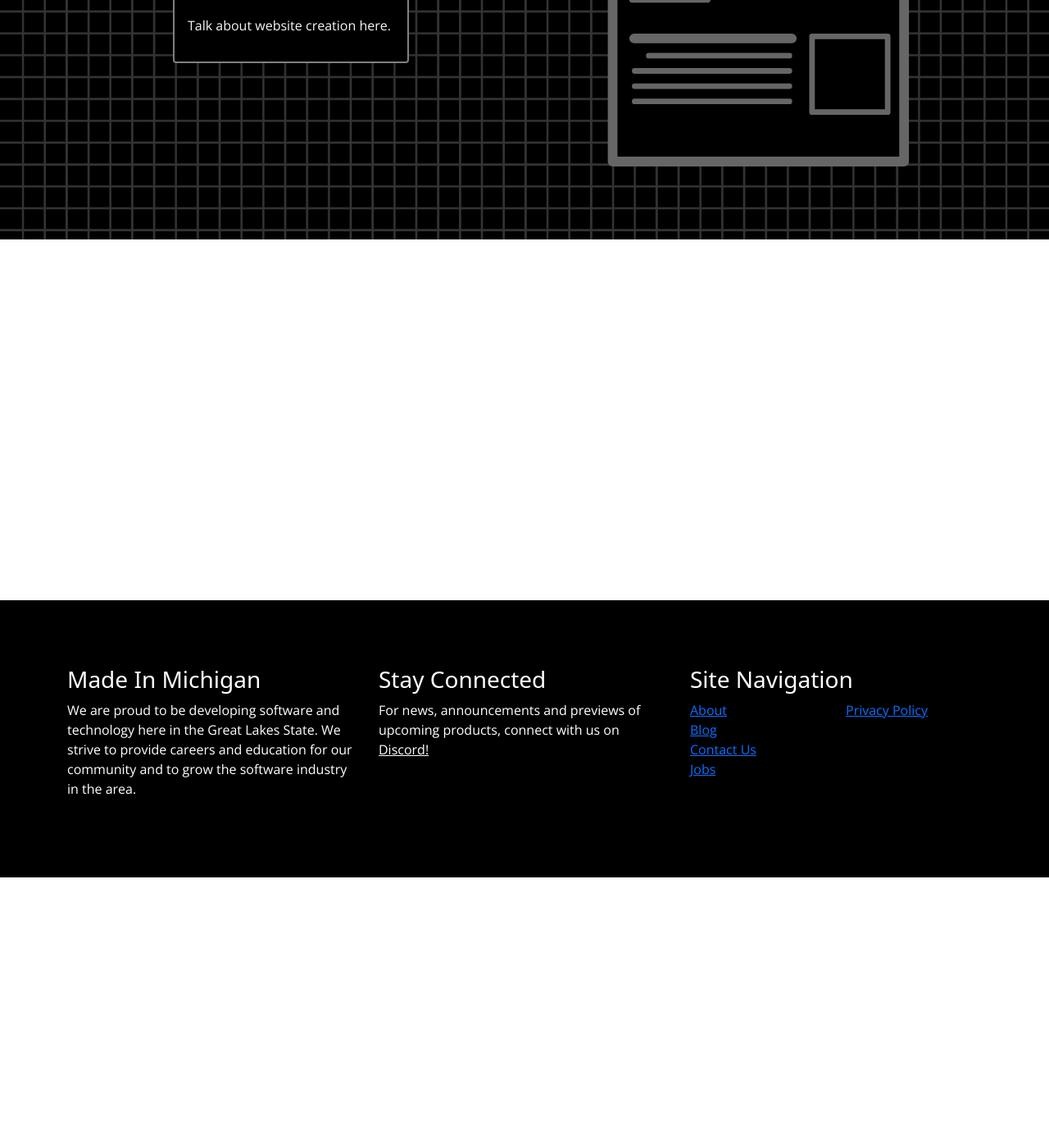
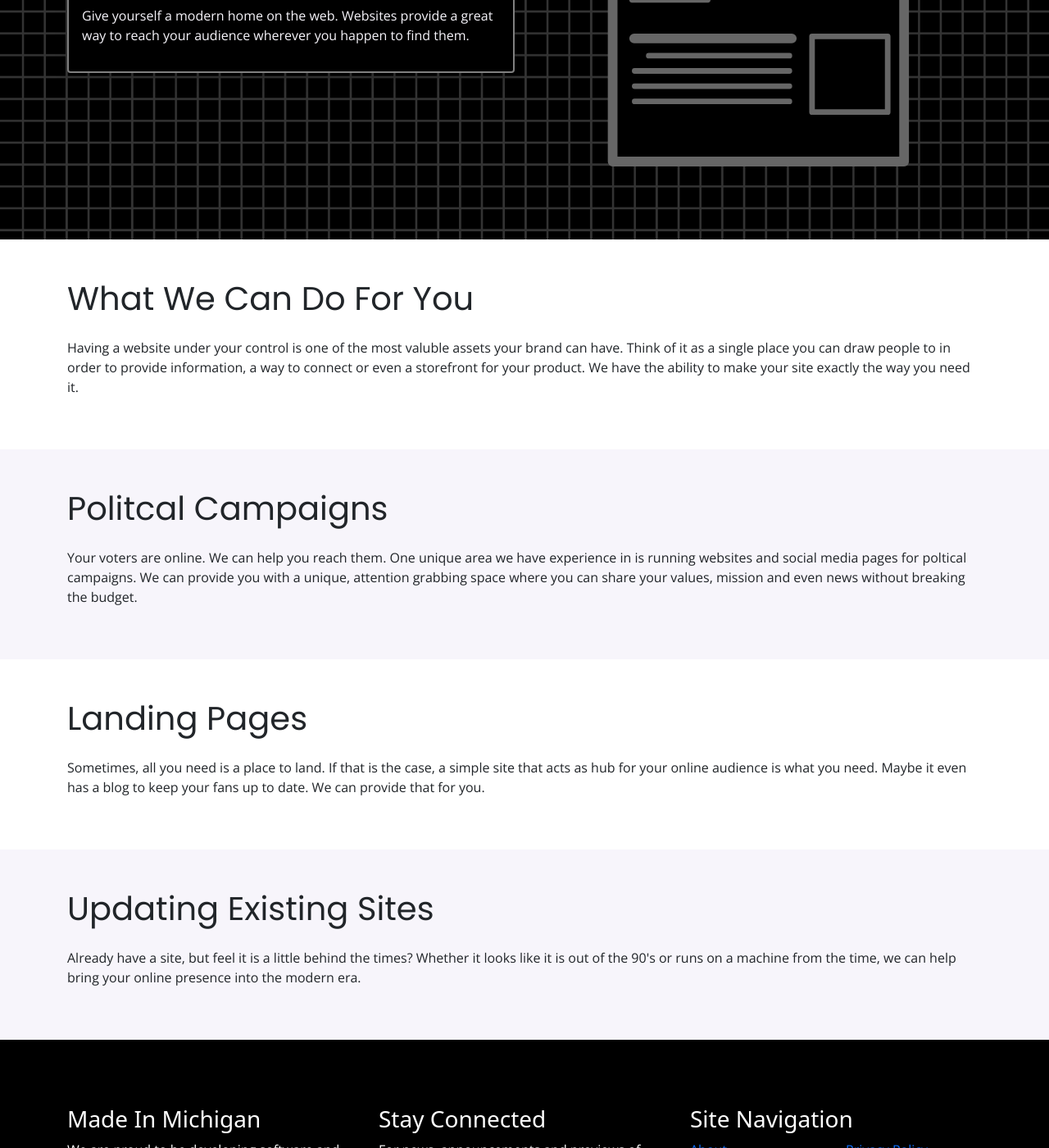
Before and after one commit to SaltFreeInteractive/SaltFreeInteractive.github.io, a Jekyll site: the page built from _services/website-creation.md, in a window 1280 px wide and 1400 px high, scrolled down 330 px. Shown: the whole window at 82% size. Built offline with Jekyll 4.4.1, drawn with Linux system fonts in a browser that asks for light colours.

Commit message:
Updated site content
- Updated content for game development, media creation, software development and website creation.
- Added product banner image for Stardust Hyperdrive.

```diff
--- a/_layouts/breakdown.html
+++ b/_layouts/breakdown.html
@@ -22,7 +22,7 @@ layout: default
 
 {% assign posts = site.posts | where: "categories", page.category %}
 {% if posts.size > 0 %}
-<div class="py-3">
+<div class="py-5">
     <div class="container">
         <h1 class="mb-3">Lastest Blog Posts</h1>
         <div class="row row-cols-1 row-cols-md-3 g-4">
--- a/_services/website-creation.md
+++ b/_services/website-creation.md
@@ -7,6 +7,34 @@ category: website-creation
 order: 1
 ---
 
-Talk about website creation here.
+Give yourself a modern home on the web. Websites provide a great way to reach your audience wherever you happen to find them.
 
 <!--more-->
+
+<div class="py-5">
+  <div class="container">
+    <h1 class="pb-3">What We Can Do For You</h1>
+    <p>Having a website under your control is one of the most valuble assets your brand can have. Think of it as a single place you can draw people to in order to provide information, a way to connect or even a storefront for your product. We have the ability to make your site exactly the way you need it.</p>
+  </div>
+</div>
+
+<div class="py-5 bg-gray-matter">
+  <div class="container">
+    <h1 class="pb-3">Politcal Campaigns</h1>
+    <p>Your voters are online. We can help you reach them. One unique area we have experience in is running websites and social media pages for poltical campaigns. We can provide you with a unique, attention grabbing space where you can share your values, mission and even news without breaking the budget.</p>
+  </div>
+</div>
+
+<div class="py-5">
+  <div class="container">
+    <h1 class="pb-3">Landing Pages</h1>
+    <p>Sometimes, all you need is a place to land. If that is the case, a simple site that acts as hub for your online audience is what you need. Maybe it even has a blog to keep your fans up to date. We can provide that for you.</p>
+  </div>
+</div>
+
+<div class="py-5 bg-gray-matter">
+  <div class="container">
+    <h1 class="pb-3">Updating Existing Sites</h1>
+    <p>Already have a site, but feel it is a little behind the times? Whether it looks like it is out of the 90's or runs on a machine from the time, we can help bring your online presence into the modern era.</p>
+  </div>
+</div>
```
Also changed, not shown: _services/game-development.md (+15 -1 lines), _services/media-creation.md (+22 -1 lines), _services/software-development.md (+14 -0 lines), assets/images/products/stardust-hyperdrive/banner-image.svg (added).
